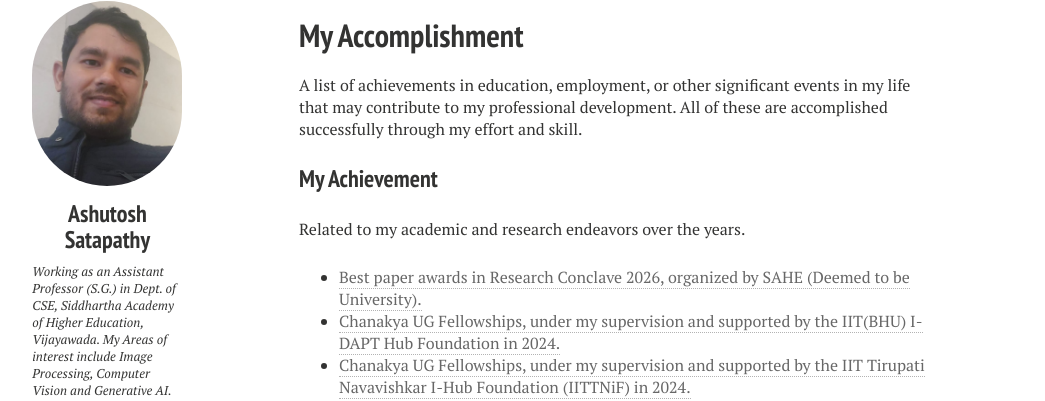
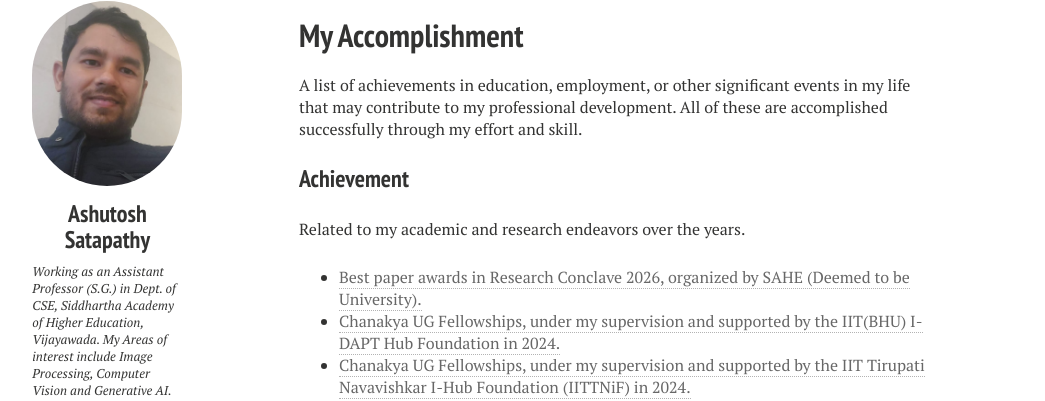
Before and after one commit to ashutoshsatapathy1990/ashutoshsatapathy1990.github.io, a Jekyll site: the page built from achievement.md, in a window 1280 px wide. Shown: the part 83-484 px from the top of the page, without its empty margins (21-1066 px from the left). Built offline with Jekyll 4.4.1, drawn with Linux system fonts in a browser that asks for light colours; nearby versions of some CDN libraries.

```diff
--- a/achievement.md
+++ b/achievement.md
@@ -9,7 +9,7 @@ comments: false
 
 A list of achievements in education, employment, or other significant events in my life that may contribute to my professional development. All of these are accomplished successfully through my effort and skill.
 
-### My Achievement
+### Achievement
 
 Related to my academic and research endeavors over the years.
 * [Best paper awards in Research Conclave 2026, organized by SAHE (Deemed to be University).]()
```
